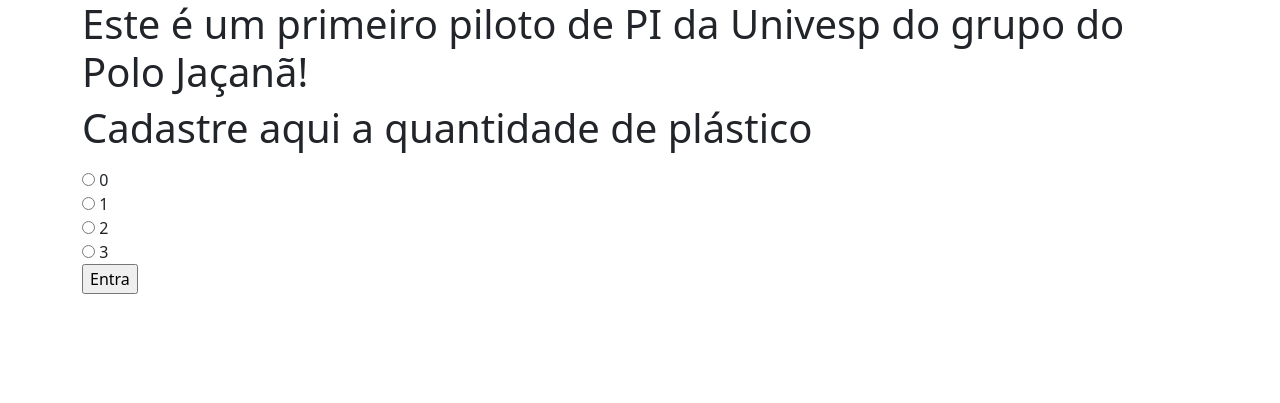
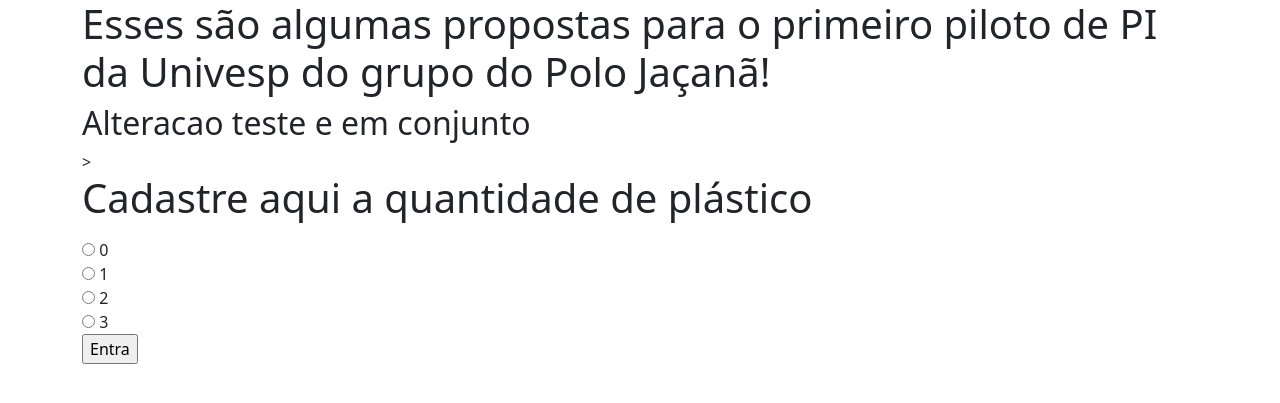
Before and after one commit to bruno-caldas/pi_univesp_jacana, a Django app: page /1/ in a window 1280 px wide. Shown: the top 403 px of the page. Run offline with Django 3.2, Linux system fonts and the light colour scheme; data comes from the database, SQL or seed files in the repository; some libraries are stand-ins or nearby versions.

Commit message:
adicionei uns textos na pagina principal

```diff
--- a/cadastro/templates/cadastro/base.html
+++ b/cadastro/templates/cadastro/base.html
@@ -11,7 +11,8 @@
   </head>
   <body>
     <div class="container">
-      <h1>Este é um primeiro piloto de PI da Univesp do grupo do Polo Jaçanã!</h1>
+      <h1>Esses são algumas propostas para o primeiro piloto de PI da Univesp do grupo do Polo Jaçanã!</h1>
+      <h2> Alteracao teste e em conjunto </h2>>
 
       {% block content %}
       {% endblock %}
```
